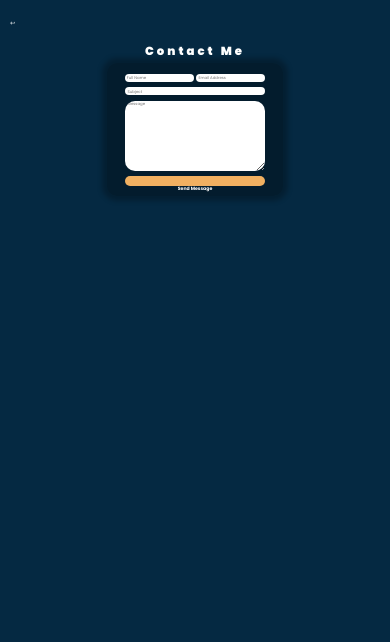
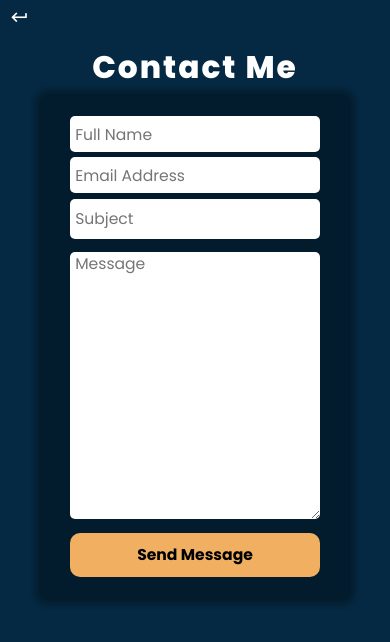
Before and after one commit to jayyahh/My-Site, a plain HTML site: page contact.html in a window 390 px wide. Drawn offline with Linux system fonts and the light colour scheme.

Commit message:
contact is mobile friendly

```diff
--- a/contact.html
+++ b/contact.html
@@ -29,7 +29,7 @@
 				<textarea placeholder="Message" class="inputMessageField" name="Message" rows="8" required></textarea>
 			</div>
 			<button type="submit">
-				<text style="color: rgb(255, 255, 255); font-size: 1.2vw; font-weight: bold;">
+				<text>
 					Send Message
 				</text>
 			</button>
--- a/contactStyle.css
+++ b/contactStyle.css
@@ -8,7 +8,7 @@
 
 body {
 	position: relative;
-	min-height: 100%;
+	max-height: 100vh;
 	background: #052942;
 }
 
@@ -27,6 +27,7 @@ body {
 	transition: color 0.2s;
 }
 
+@media (orientation: landscape) {
 	.backButton .material-icons {
 		position: relative;
 		left: 2%;
@@ -108,14 +109,7 @@ button:hover {
 		background-color: rgb(192, 140, 77);
 	}
 
-input,input::-webkit-input-placeholder {
-	border: none;
-	font-size: 1vw;
-	border-radius: 10px;
-	padding-left: 1%;
-}
-
-textarea,textarea::-webkit-input-placeholder {
+	input,input::-webkit-input-placeholder,textarea,textarea::-webkit-input-placeholder  {
 		border: none;
 		font-size: 1vw;
 		border-radius: 10px;
@@ -125,3 +119,101 @@ textarea,textarea::-webkit-input-placeholder {
 	.inputName:focus,.inputEmail:focus,.inputSubjectField:focus,.inputMessageField:focus,button:focus {
 		outline:none;
 	}
+
+	button text {
+		font-size: 1.2vw;
+		font-weight: bold;
+	}
+}
+
+@media (orientation: portrait) {
+	.backButton .material-icons {
+		position: relative;
+		left: 2%;
+		font-size: 5vw;
+		transition: color 0.2;
+	}
+	.contactMe {
+		color: #fff;
+		width: 100%;
+		display: flex;
+		justify-content: center;
+		padding: 2% 0 1% 0;
+		font-size: 8vw;
+		font-weight: 800;
+		letter-spacing: 2px;
+	}
+
+	.form-flex{
+		display: flex;
+		width: 80%;
+		height: 120vw;
+		margin: auto;
+		flex-direction: column;
+		justify-content: flex-start;
+		align-items: center;
+		background-color: rgba(0, 0, 0, 0.322);
+		padding: 5% 0;
+		border-radius: 10px;
+		box-shadow: 0 0 5px 5px rgba(0, 0, 0, 0.25);
+	}
+
+	.nameEmail{
+		display: flex;
+		flex-direction: column;
+		width: 80%;
+		height: 22vw;
+	}
+
+	.inputEmail,.inputName{
+		height: 50%;
+		margin: 1% 0%;
+	}
+
+	.inputSubject {
+		width: 80%;
+		height: 11vw;
+		margin: 1% 0;
+		display: flex;
+	}
+
+	.inputSubjectField {
+		width: 100%;
+	}
+
+	.inputMessage {
+		width: 80%;
+		height: 60%;
+		margin: 3% 0;
+		display: flex;
+	}
+
+	.inputMessageField {
+		width: 100%;
+	}
+
+	button {
+		width: 80%;
+		height: 10%;
+		background-color: rgb(241, 176, 97);
+		border: none;
+		margin: 1.5% 0;
+		border-radius: 10px;
+	}
+
+	button text {
+		font-size: 4vw;
+		font-weight: bold;
+	}
+
+	input,input::-webkit-input-placeholder, textarea, textarea::-webkit-input-placeholder {
+		border: none;
+		font-size: 4vw;
+		border-radius: 5px;
+		padding-left: 1%;
+	}
+
+	.inputName:focus,.inputEmail:focus,.inputSubjectField:focus,.inputMessageField:focus,button:focus {
+		outline:none;
+	}
+}
--- a/mainStyle.css
+++ b/mainStyle.css
@@ -230,7 +230,7 @@
 	body {
 		display: flex;
 		flex-direction: column;
-		min-height: 100vh;
+		max-height: 100vh;
 		background: #052942;
 	}
 
--- a/projectsStyle.css
+++ b/projectsStyle.css
@@ -208,7 +208,7 @@ a {
 
 	.backButton .material-icons {
 		position: relative;
-		font-size: 4vw;
+		font-size: 5vw;
 		transition: color 0.2;
 	}
 
--- a/submittedStyle.css
+++ b/submittedStyle.css
@@ -7,8 +7,8 @@
 }
 
 body {
-	min-height: 100vh;
-	min-width: 100vw;
+	height: 100vh;
+	width: 100vw;
 	background: #052942;
 	display: flex;
 	justify-content: center;
@@ -18,13 +18,13 @@ body {
 
 .thankYou {
 	color: #fff;
-	font-size: 3.5vw;
+	font-size: 10vw;
 	font-weight: 700;
 }
 
 .redirecting {
 	padding-top: 1%;
 	color: #fff;
-	font-size: 2vw;
+	font-size: 5vw;
 	font-weight: 700;
 }
```
Also changed, not shown: index.html (+2 -2 lines), 1 other file. Lines whose indentation alone changed are shown as unchanged.
